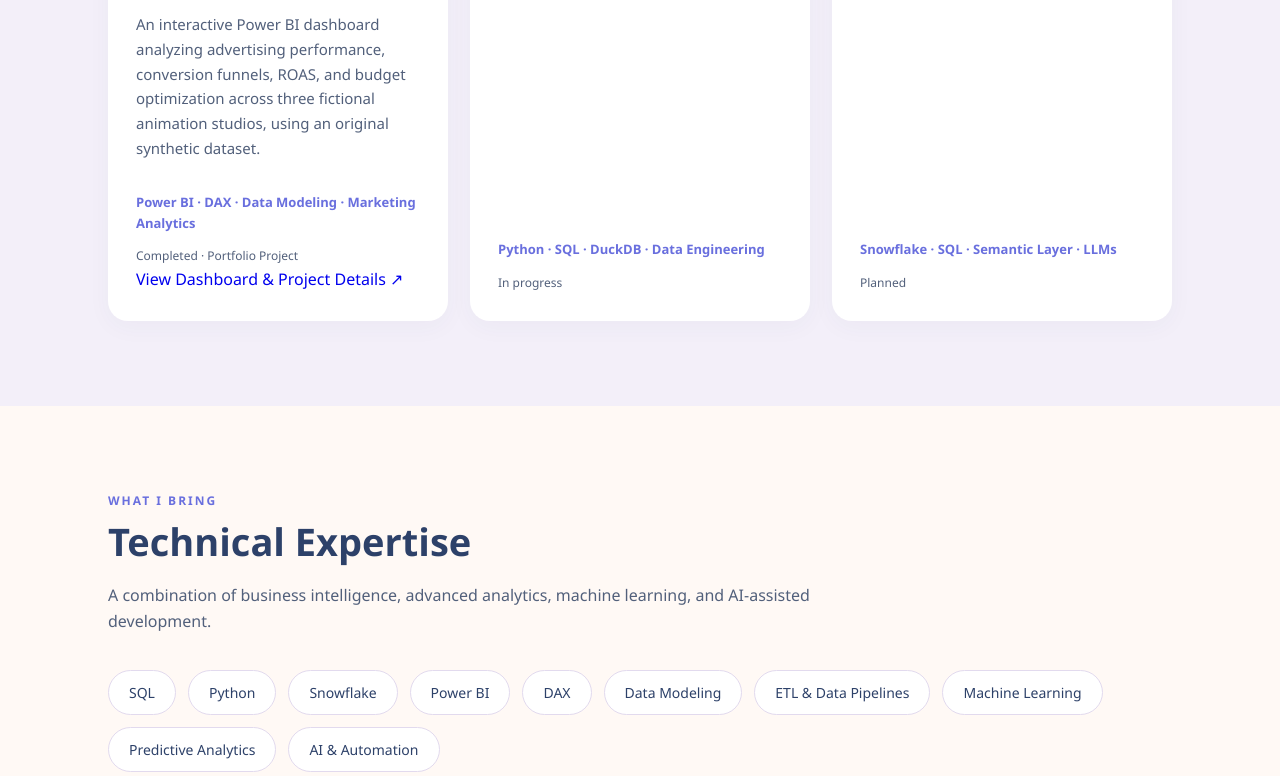
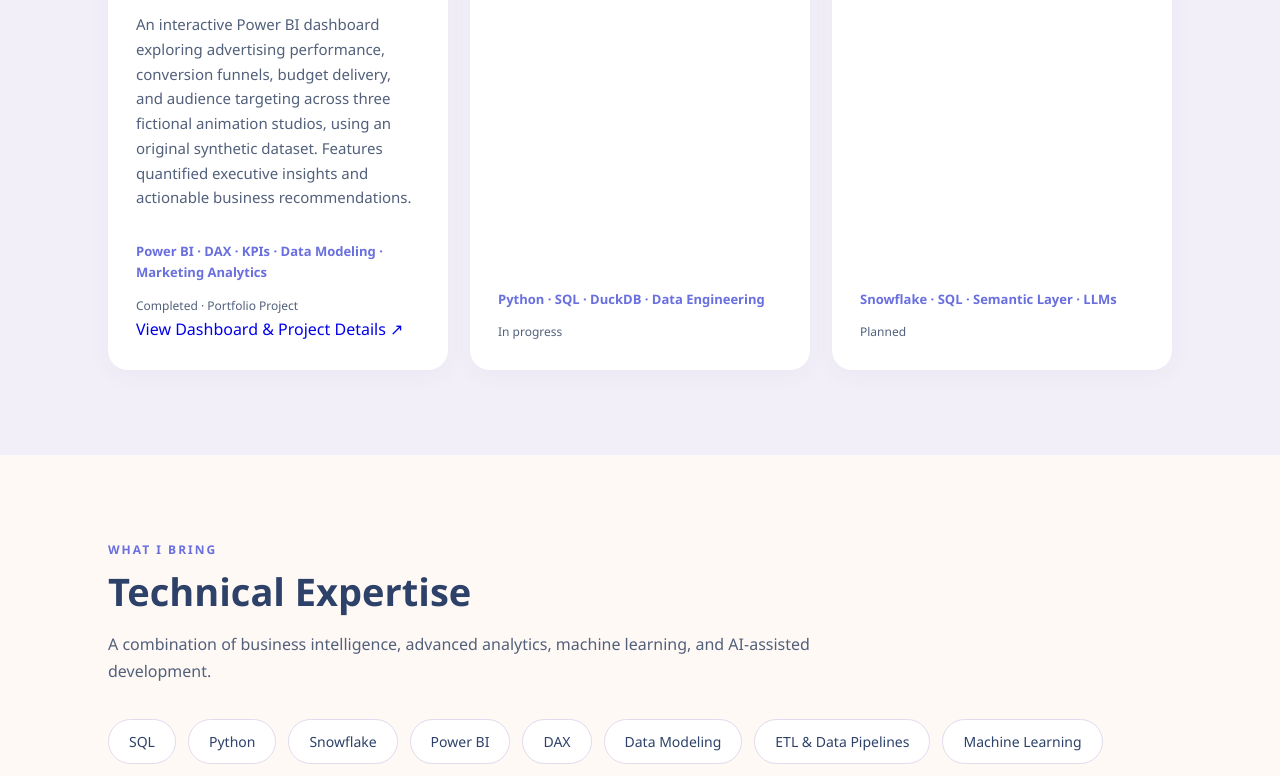
Before and after one commit to ansim-lab/ansim-lab.github.io, a plain HTML site: page index.html in a window 1280 px wide. Shown: the part 1708-2484 px from the top of the page. Drawn offline with Linux system fonts and the light colour scheme.

Commit message:
Revise project description and keywords in index.html
Updated project description to include audience targeting and actionable insights.

```diff
--- a/index.html
+++ b/index.html
@@ -368,14 +368,15 @@
 </a>
 
   <p>
-    An interactive Power BI dashboard analyzing advertising
-    performance, conversion funnels, ROAS, and budget
-    optimization across three fictional animation studios,
-    using an original synthetic dataset.
+    An interactive Power BI dashboard exploring advertising
+    performance, conversion funnels, budget delivery, and
+    audience targeting across three fictional animation studios,
+    using an original synthetic dataset. Features quantified
+    executive insights and actionable business recommendations.
   </p>
 
   <div class="tech">
-    Power BI · DAX · Data Modeling · Marketing Analytics
+    Power BI · DAX · KPIs · Data Modeling · Marketing Analytics
   </div>
 
   <div class="status">Completed · Portfolio Project</div>
```
